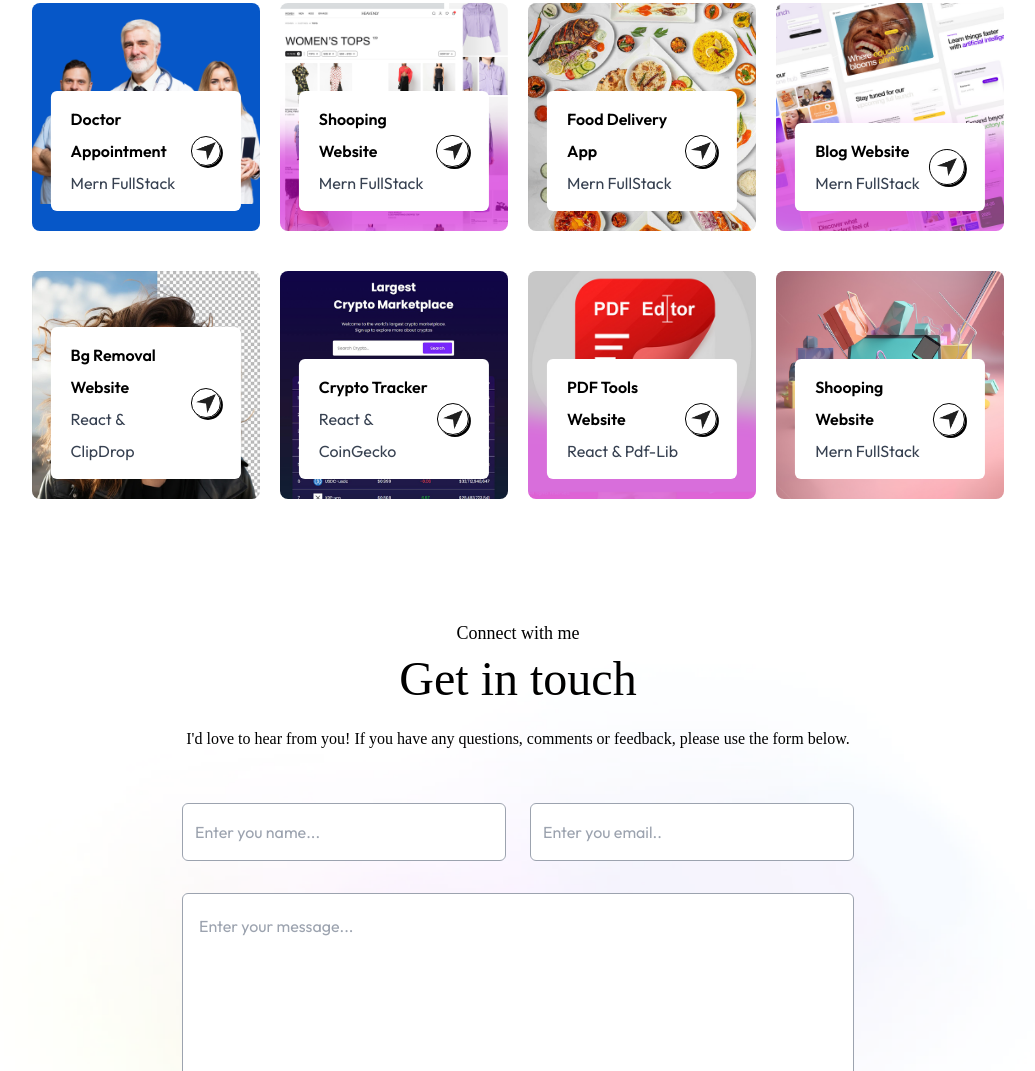
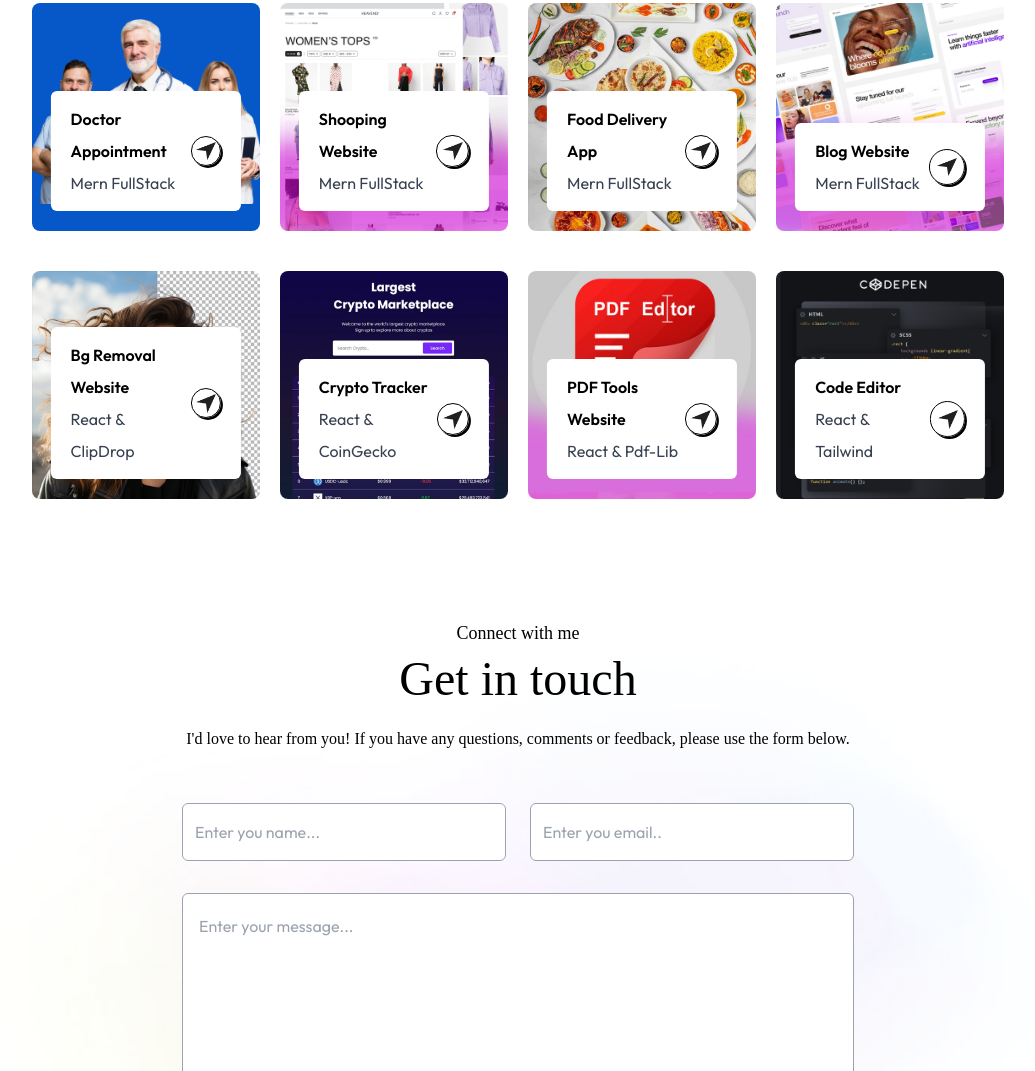
Before and after one commit to juman007/portfolio, a plain HTML site: page index.html in a window 1280 px wide. Shown: the part 2636-3707 px from the top of the page, without its empty margins (122-1157 px from the left). Drawn offline with nearby package versions, Linux system fonts and the light colour scheme; a web font is replaced by a local one.

Commit message:
add  new project
codePen Clone

```diff
--- a/index.html
+++ b/index.html
@@ -756,17 +756,17 @@
             <!-- project 8 -->
 
             <a
-               href="https://elitedeals.vercel.app"
+               href="https://codepen-clone-sepia.vercel.app"
                target="_blank"
                rel="noopener noreferrer"
-               class="aspect-square bg-[url('./images/work-4.png')] bg-no-repeat bg-cover bg-current rounded-lg relative cursor-pointer group"
+               class="aspect-square bg-[url('./images/work-9.png')] bg-no-repeat bg-cover bg-current rounded-lg relative cursor-pointer group"
             >
                <div
                   class="bg-white w-10/12 rounded-md absolute bottom-5 left-1/2 -translate-x-1/2 py-3 px-5 flex items-center justify-between duration-500 group-hover:bottom-7"
                >
                   <div>
-                     <h2 class="font-semibold">Shooping Website</h2>
-                     <p class="font-sm text-gray-700">Mern FullStack</p>
+                     <h2 class="font-semibold">Code Editor</h2>
+                     <p class="font-sm text-gray-700">React & Tailwind</p>
                   </div>
                   <div
                      class="border rounded-full border-black w-9 aspect-square flex items-center justify-center shadow-[2px_2px_0_#000] group-hover:bg-lime-300 transition"
```
Also changed, not shown: images/work-9.png (added).
